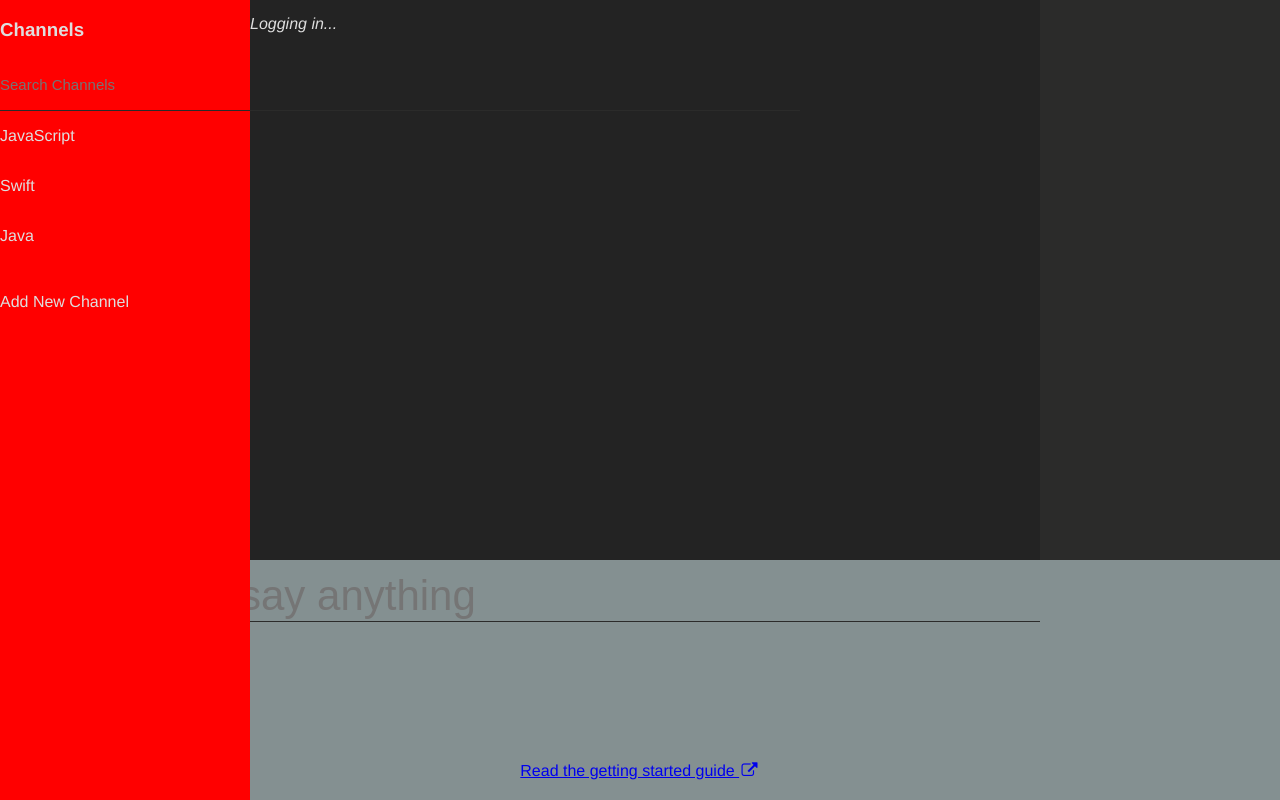
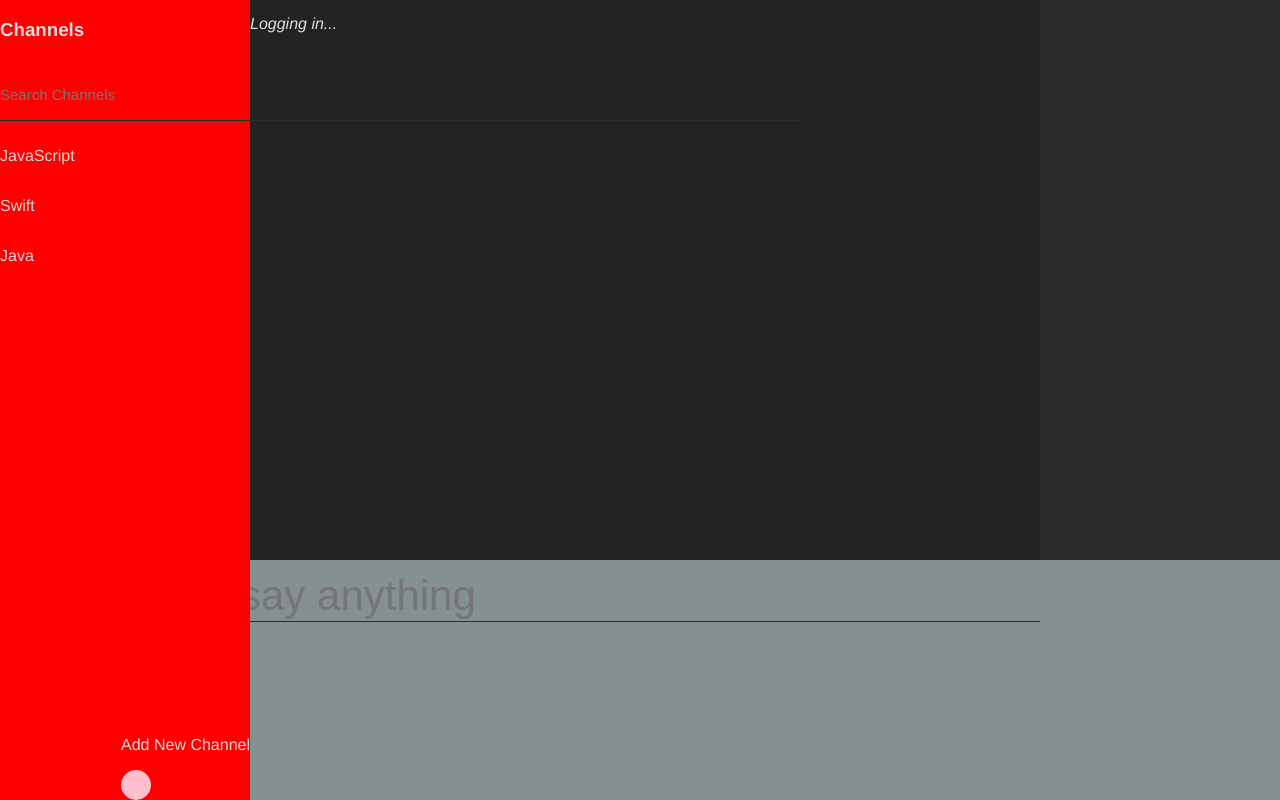
Before and after one commit to SurgamSurgam/chatroom_hackathon, a website: page public/chat/index.html in a window 1280 px wide. Drawn offline with nearby package versions, Linux system fonts and the light colour scheme; no server answers.

Commit message:
added channel button

```diff
--- a/public/chat/index.css
+++ b/public/chat/index.css
@@ -98,8 +98,15 @@ section input {
 .channel_list {
   display: flex;
   flex-direction: column;
+  flex-grow: 1;
   padding-inline-start: 0px;
   list-style-type: none;
+}
+
+.channel_search_container {
+  display: flex;
+  flex-direction: column;
+  flex: auto;
 }
 
 .channel_item {
@@ -107,10 +114,21 @@ section input {
 }
 
 .channel_item:hover {
-
   background-color: orange;
 }
 
 .channel_search_box {
   font-size: 15px;
 }
+
+.add_channel_container {
+  flex-shrink: 0;
+  align-self: flex-end;
+}
+
+.add_channel_button {
+  background-color: pink;
+  width: 30px;
+  height: 30px;
+  border-radius: 50%;
+}
--- a/public/chat/index.html
+++ b/public/chat/index.html
@@ -7,12 +7,7 @@
     <link rel="stylesheet" href="index.css">
 </head>
 <body>
-  <header>
-    <a href="https://www.twilio.com/docs/api/chat/guides/quickstart-js"
-      target="_blank">Read the getting started guide
-        <i class="fa fa-fw fa-external-link"></i>
-    </a>
-  </header>
+
 
   <section>
     <!-- Main channel search box -->
```
